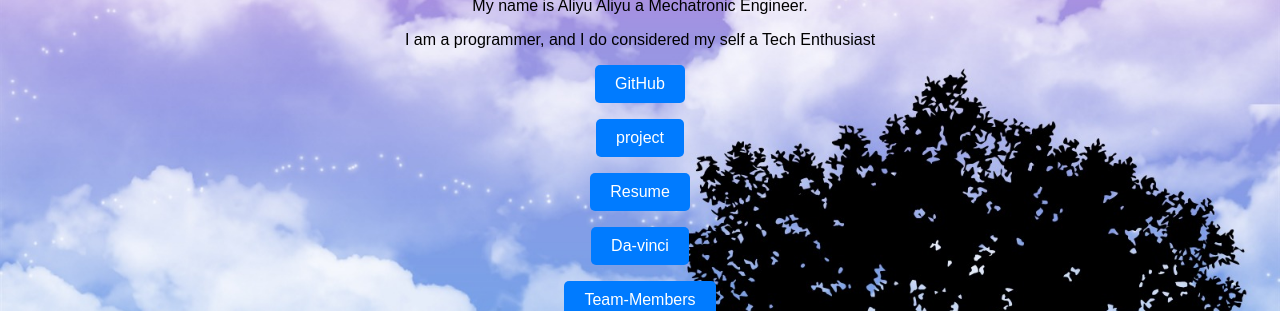
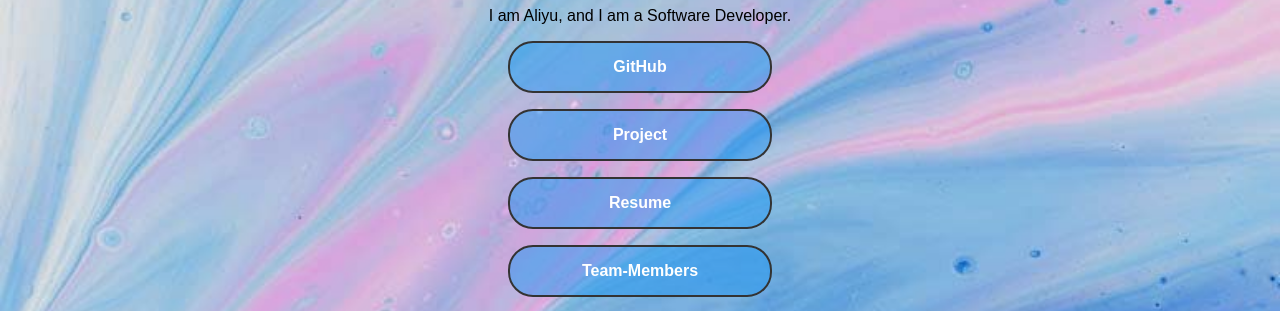
Before and after one commit to AliyuAliyu1/AliyuAliyu, a plain HTML site: page index.html in a window 1280 px wide. Shown: the part 257-568 px from the top of the page. Drawn offline with Linux system fonts and the light colour scheme.

Commit message:
Updating

```diff
--- a/index.html
+++ b/index.html
@@ -6,7 +6,7 @@
     <link rel="stylesheet" type="text/css" href="styling.css">
     <link rel="stylesheet" href="https://cdnjs.cloudflare.com/ajax/libs/font-awesome/5.15.3/css/all.min.css">
 
-    <title>AfriEd</title>
+    <title>ASH</title>
 </head>
 <body>
 <div class="content-wrapper">
@@ -15,17 +15,16 @@
         <div class="center-container">
             <img class = "profile_picture" src="image1.jpeg" alt="No image">
             <h1>My Bio</h1>
-            My name is Aliyu Aliyu a Mechatronic Engineer.
-                <p>I am a programmer, and I  do considered my self a Tech Enthusiast </p>
+
+                <p>I am Aliyu, and I am a Software Developer. </p>
 
 
             <a href="https://github.com/AliyuAliyu1" class="button-link">GitHub</a>
             <p></p>
-            <a href="https://aliyualiyu1.github.io/AliyuAliyu/project1/" class="button-link">project</a>
+            <a href="https://locale-beta.vercel.app/" class="button-link">Project</a>
             <p></p>
-            <a href="https://coffee-elberta-26.tiiny.site" class="button-link">Resume</a>
-            <p></p>
-            <a href="https://evdc.emu.edu.tr/en" class="button-link">Da-vinci</a>
+            <a href="https://maroon-janean-41.tiiny.site" class="button-link">Resume</a>
+
             <p></p>
             <a href="https://aliyualiyu1.github.io/AliyuAliyu1/" class="button-link">Team-Members</a>
 
--- a/styling.css
+++ b/styling.css
@@ -15,23 +15,26 @@
 /* styles.css */
 .button-link {
     display: inline-block;
-    padding: 10px 20px;
-    background-color: #007bff;
-    color: white;
-    border: none;
-    border-radius: 5px;
-    text-decoration: none; /* Remove underline from link */
+    padding: 15px 30px;
+    border: 2px solid #333; /* You can replace #333 with your desired border color */
+    border-radius: 25px; /* Adjust the value for your preferred border radius */
+    background-color:rgba(33, 150, 243, 0.5); /* Replace with your preferred background color */
+    color: #fff; /* Text color */
+    text-decoration: none; /* Remove underline from links */
+    font-weight: bold; /* Adjust font weight if desired */
+    font-size: 16px; /* Adjust font size if desired */
+    width: 200px;
 }
 
 .button-link:hover {
-    background-color: #0056b3; /* Change background color on hover */
+    background-color: rgba(14, 90, 195, 0.7); /* Change background color on hover */
 }
 
 
 body {
     margin: 0; /* Remove default margin */
     padding: 0; /* Remove default padding */
-    background-image: url('Lovely.jpg');
+    background-image: url('Img_link.jpg');
     background-size: cover; /* Adjust the image size to cover the entire area */
     background-repeat: no-repeat; /* Prevent image repetition */
     background-attachment: fixed; /* Keep the background fixed while scrolling */
@@ -43,6 +46,7 @@
     height: 150px; /* Maintain aspect ratio */
     border-radius: 50%; /* Make the image round */
     /*border-radius: 20px 20px 30px 40px; /* top left, top right, bottom right, bottom left */
+    border: 5px solid  rgba(14, 90, 195, 0.7);
 }
 /* styles.css */
 .image-container {
```
Also changed, not shown: Img_link.jpg (added), ddd.html (added).
